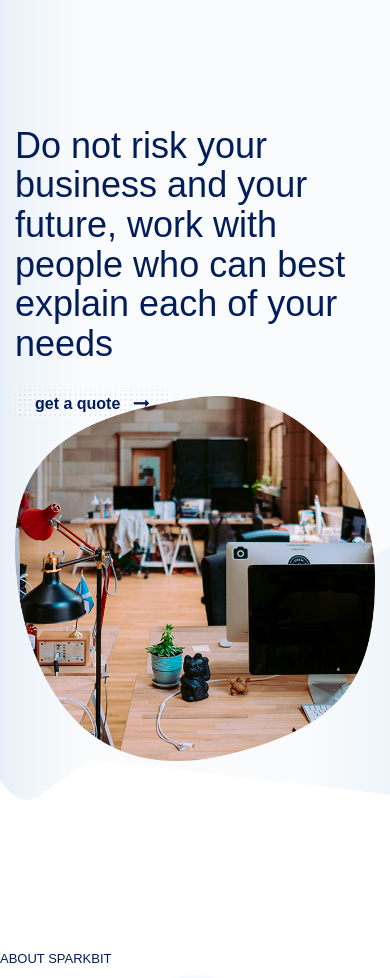
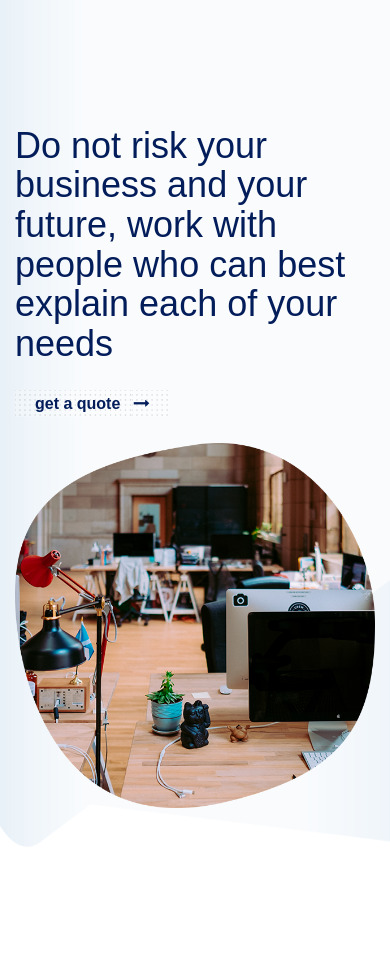
Before and after one commit to abnormalepic/sparkbit, a plain HTML site: page index.html in a window 390 px wide. Shown: the part 122-1100 px from the top of the page. Drawn offline with nearby package versions, Linux system fonts and the light colour scheme; a web font is replaced by a local one.

Commit message:
Add files via upload

```diff
--- a/assets/css/style.css
+++ b/assets/css/style.css
@@ -1,6 +1,7 @@
 /***************media 994px***************/
 
-@media (max-width: 1000px) {
+@media (max-width: 1000px)
+{
     .navbar-header {
         float: none;
     }
@@ -46,7 +47,7 @@
        box-shadow: none;
     }
     .container{
-        width: 100%;
+        min-width: 100%;
     }
 }
 
@@ -140,6 +141,11 @@ url("css/fonts/Harabara.svg#filename") format("svg");
 #homeLeft
 {
 	margin-top: 12%;
+	margin-bottom: 12%;
+}
+#homeRight img
+{
+	float: right;
 }
 
 /*********************about*********************/
```
